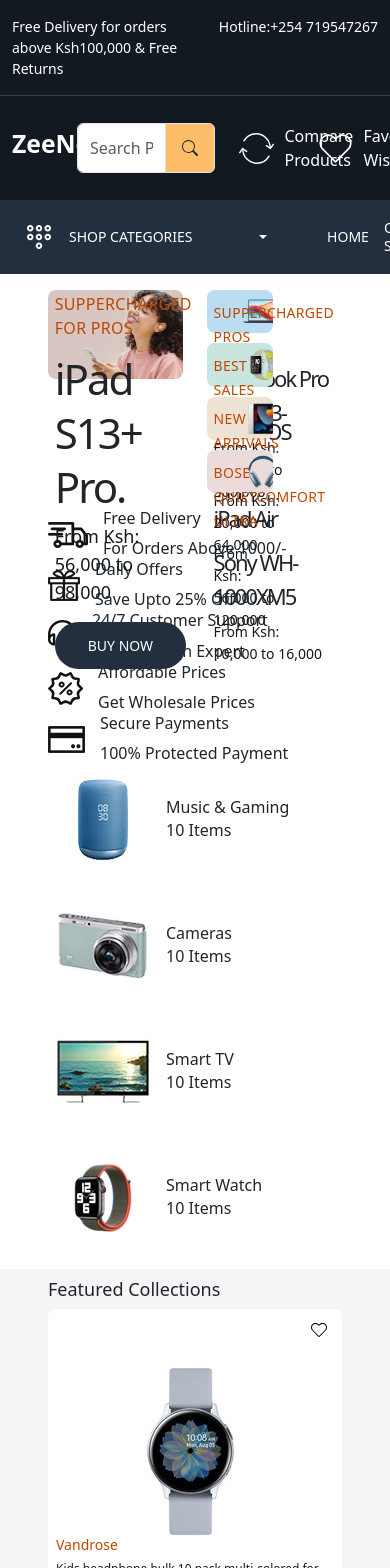
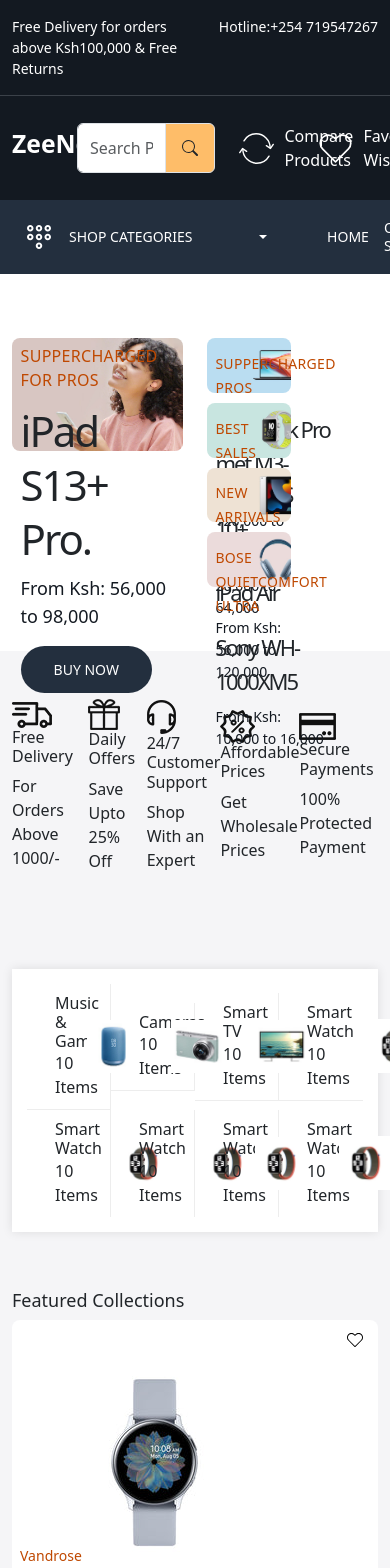
Before and after one commit to edwinonyango9286/ZeeNet, a React (Create React App) app in the folder frontend/: page / in a window 390 px wide. Shown: the top 1568 px of the page. Built offline with nearby package versions, Linux system fonts and the light colour scheme.

Commit message:
code reffactor

```diff
--- a/frontend/src/Components/Container.js
+++ b/frontend/src/Components/Container.js
@@ -4,7 +4,7 @@
     return(
         <>
         <section className={props.class1}>
-            <div className="container-fluid px-5 ">
+            <div className="container-xxl">
                 {props.children}
                 </div>
         </section>
--- a/frontend/src/Components/ProductCard.js
+++ b/frontend/src/Components/ProductCard.js
@@ -14,9 +14,9 @@
   let location = useLocation();
   return (
     <>
-<div className={`col-lg-${grid} col-md-6 col-sm-12`}>
+      <div className={`col-lg-${grid}`}>
         <Link
-  to={`${location.pathname=="/" ? "/sigleproduct/:id":location.pathname=="/sigleproduct/:id" ? "/sigleproduct/:id":"/sigleproduct/:id"}`}
+          to={`${location.pathname === "/" ? "/sigleproduct/:id" : location.pathname === "/sigleproduct/:id" ? "/sigleproduct/:id" : "/sigleproduct/:id"}`}
           className="product-card position-relative"
         >
           <div className="wishlist-icon position-absolute">
@@ -25,7 +25,7 @@
             </button>
           </div>
           <div className="product-image">
-      <img src={watchImage} className="img-fluid" alt="product image" />
+            <img src={watchImage} className="img-fluid" alt="product" />
             <img src={watchImage1} className="img-fluid" alt="watch" />
           </div>
 
--- a/frontend/src/Pages/Home.js
+++ b/frontend/src/Pages/Home.js
@@ -31,7 +31,7 @@
 const Home = () => {
   return (
     <>
-      <Container className="home-wrapper-1 py-5">
+      <Container class1="home-wrapper-1 py-5 ">
         <div className="row">
           <div className="col-6">
             <div className="main-banner position-relative py-3">
@@ -83,9 +83,9 @@
                   alt="small banner"
                 ></img>
                 <div className="small-banner-content position-absolute">
-                  <h4 className="">New Arrivals</h4>
-                  <h5 className="">Apple iPad Air</h5>
-                  <p className="">From Ksh: 56,000 to 120,000</p>
+                  <h4>New Arrivals</h4>
+                  <h5>Apple iPad Air</h5>
+                  <p>From Ksh: 56,000 to 120,000</p>
                 </div>
               </div>
               <div className="small-banner position-relative">
@@ -95,9 +95,9 @@
                   alt="small banner"
                 ></img>
                 <div className="small-banner-content position-absolute">
-                  <h4 className="">Bose QuietComfort Ultra</h4>
-                  <h5 className="">Sony WH-1000XM5</h5>
-                  <p className="">From Ksh: 10,000 to 16,000</p>
+                  <h4>Bose QuietComfort Ultra</h4>
+                  <h5>Sony WH-1000XM5</h5>
+                  <p>From Ksh: 10,000 to 16,000</p>
                 </div>
               </div>
             </div>
@@ -107,12 +107,14 @@
 
 
 
-      <Container className="home-wrapper-2  py-5">
-        <div className="conatiner-xxl">
-        <div className="row d-flex align-items-center">
+      <section className="home-wrapper-2 py-5">
+        <div className="container-xxl">
+          <div className="row">
+            <div className="col-12">
+              <div className="services d-flex align-items-center justify-content-between">
                 {services?.map((service, index) => (
-            <div className="" key={index}>
-              <div className="d-flex align-items-center gap-15">
+                  <div className="d-flex align-items-center gap-15" key={index}>
+                    <div>
                       <img
                         src={service.image}
                         alt="Services"
@@ -127,48 +129,84 @@
                 ))}
               </div>
             </div>
-      </Container>
+          </div>
+        </div>
+      </section>
 
-      <Container className="home-wrapper-2 py-5">
+      <Container class1="home-wrapper-2 py-5 ">
         <div className="row">
-          <div className="">
-            <div className="d-flex align-items-center mb-3">
-              <img src={spaeker} alt="speaker" className="img-fluid" />
+          <div className="col-12">
+            <div className="categories d-flex justify-content-between flex-wrap align-items-center">
+              <div className="d-flex align-items-center">
                 <div className="ms-2">
                   <h6 className="mb-0">Music & Gaming</h6>
                   <p className="mb-0">10 Items</p>
                 </div>
+                <img src={spaeker} alt="speaker" className="img-fluid" />
               </div>
-          </div>
-          <div className="col-12 col-md-6 col-lg-3">
-            <div className="d-flex align-items-center mb-3">
-              <img src={cameraImage} alt="camera" />
+              <div className="d-flex align-items-center">
                 <div className="ms-2">
                   <h6 className="mb-0">Cameras</h6>
                   <p className="mb-0">10 Items</p>
                 </div>
+                <img src={cameraImage} alt="camera" className="img-fluid" />
               </div>
-          </div>
-          <div className="col-12 col-md-6 col-lg-3">
-            <div className="d-flex align-items-center mb-3">
-              <img src={tvImage} alt="TV" className="img-fluid" />
+              <div className="d-flex align-items-center">
                 <div className="ms-2">
                   <h6 className="mb-0">Smart TV</h6>
                   <p className="mb-0">10 Items</p>
                 </div>
+                <img src={tvImage} alt="TV" className="img-fluid" />
               </div>
-          </div>
-          <div className="col-12 col-md-6 col-lg-3">
-            <div className="d-flex align-items-center mb-3">
-              <img src={smartwatch} alt="smartwatch" className="img-fluid" />
+              <div className="d-flex align-items-center gap-30">
                 <div className="ms-2">
                   <h6 className="mb-0">Smart Watch</h6>
                   <p className="mb-0">10 Items</p>
+                </div>
+                <img src={smartwatch} alt="smartwatch" className="img-fluid" />
+              </div>
+
+              <div className="d-flex align-items-center gap-30">
+                <div className="ms-2">
+                  <h6 className="mb-0">Smart Watch</h6>
+                  <p className="mb-0">10 Items</p>
+                </div>
+                <img src={smartwatch} alt="smartwatch" className="img-fluid" />
+              </div>
+
+
+              <div className="d-flex align-items-center gap-30">
+                <div className="ms-2">
+                  <h6 className="mb-0">Smart Watch</h6>
+                  <p className="mb-0">10 Items</p>
+                </div>
+                <img src={smartwatch} alt="smartwatch" className="img-fluid" />
+              </div>
+
+
+              <div className="d-flex align-items-center">
+                <div className="ms-2">
+                  <h6 className="mb-0">Smart Watch</h6>
+                  <p className="mb-0">10 Items</p>
+                </div>
+                <img src={smartwatch} alt="smartwatch" className="img-fluid" />
+              </div>
+
+
+              <div className="d-flex align-items-center ">
+                <div className="ms-2">
+                  <h6 className="mb-0">Smart Watch</h6>
+                  <p className="mb-0">10 Items</p>
+                </div>
+                <img src={smartwatch} alt="smartwatch" className="img-fluid" />
               </div>
             </div>
           </div>
         </div>
       </Container>
+
+
+
       <Container class1="featured-wrapper  home-wrapper-2 ">
         <div className="row">
           <div className="col-12">
@@ -181,7 +219,7 @@
         </div>
       </Container>
 
-      <Container className="famous-wrapper py-3 home-wrapper-2 ">
+      <Container class1="famous-wrapper py-3 home-wrapper-2 ">
         <div className="container">
           <div className="row">
             <div className="col-lg-3 col-md-4 col-sm-6 col-12">
@@ -252,55 +290,55 @@
         </div>
       </Container>
 
-      <Container className="popular-wrapper home-wrapper-2">
+      <Container class1="popular-wrapper home-wrapper-2">
         <div className="row">
           <div className="col-12">
             <h3 className="section-heading">Our Popular Products</h3>
+
+            <div className="flex flex-wrap">
+
+            <div>
+              <ProductCard></ProductCard>
+            </div>
+
+            <div>
+              <ProductCard></ProductCard>
+            </div>
+
+            </div>
+
           </div>
         </div>
-        <div className="row">
-          <div className="">
-            <ProductCard></ProductCard>
-          </div>
-          <div className="col-md-6 col-lg-3">
-            <ProductCard></ProductCard>
-          </div>
-          <div className="col-md-6 col-lg-3">
-            <ProductCard></ProductCard>
-          </div>
-          <div className="col-md-6 col-lg-3">
-            <ProductCard></ProductCard>
-          </div>
-        </div>
+
       </Container>
 
-      <Container class1="marquee-wrapper ">
+      <Container class1="marquee-wrapper py-5">
         <div className="row">
-          <div className="col-md-12">
+          <div className="col-12">
             <div className="marquee-inner-wrapper card-wrapper">
               <Marquee className="d-flex">
-                <div className="mx-1 w-20%">
+                <div className="mx-4 w-25%">
                   <img src={brand1} className="img-fluid" alt="brand1"></img>
                 </div>
-                <div className="mx-1 w-20%">
+                <div className="mx-4 w-25%">
                   <img src={brand2} className="img-fluid" alt="brand2"></img>
                 </div>
-                <div className="mx-1 w-20%">
+                <div className="mx-4 w-25%">
                   <img src={brand3} className="img-fluid" alt="brand3"></img>
                 </div>
-                <div className="mx-1 w-20%">
+                <div className="mx-4 w-25%">
                   <img src={brand4} className="img-fluid" alt="brand4"></img>
                 </div>
-                <div className="mx-1 ww-20%">
+                <div className="mx-4 ww-25%">
                   <img src={brand5} className="img-fluid" alt="brand5"></img>
                 </div>
-                <div className="mx-1 w-20%">
+                <div className="mx-4 w-25%">
                   <img src={brand6} className="img-fluid" alt="brand6"></img>
                 </div>
-                <div className="mx-1 w-20%">
+                <div className="mx-4 w-25%">
                   <img src={brand7} className="img-fluid" alt="brand7"></img>
                 </div>
-                <div className="mx-1 w-20% ">
+                <div className="mx-4 w-25%">
                   <img src={brand8} className="img-fluid" alt="brand8"></img>
                 </div>
               </Marquee>
@@ -316,13 +354,16 @@
           </div>
         </div>
         <div className="row">
-          <div className="col-md-4">
+          <div className="col-3">
             <BlogCard></BlogCard>
           </div>
-          <div>
+          <div className="col-3">
             <BlogCard></BlogCard>
           </div>
-          <div className="col-md-4">
+          <div className="col-3">
+            <BlogCard></BlogCard>
+          </div>
+          <div className="col-3">
             <BlogCard></BlogCard>
           </div>
         </div>
```
Lines whose indentation alone changed are shown as unchanged.
